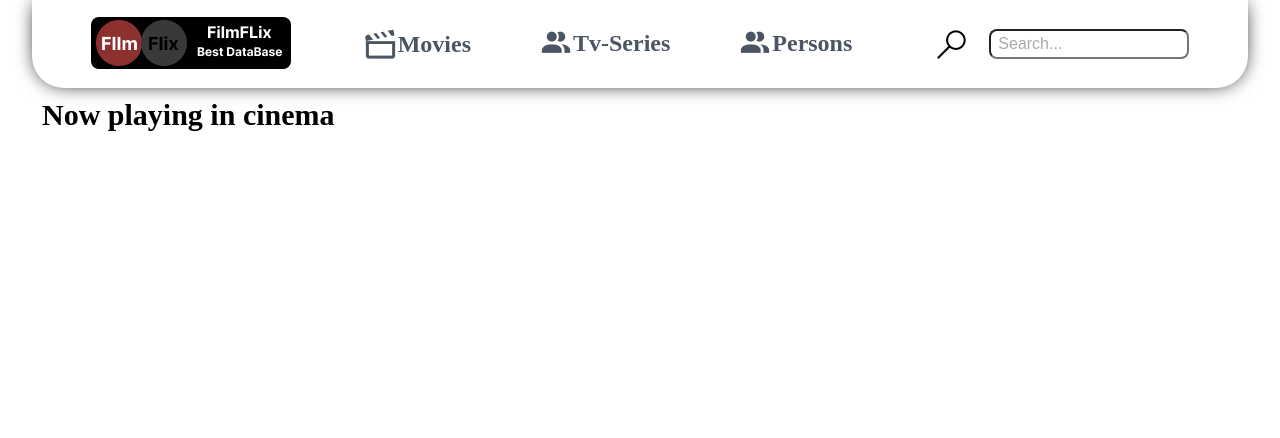
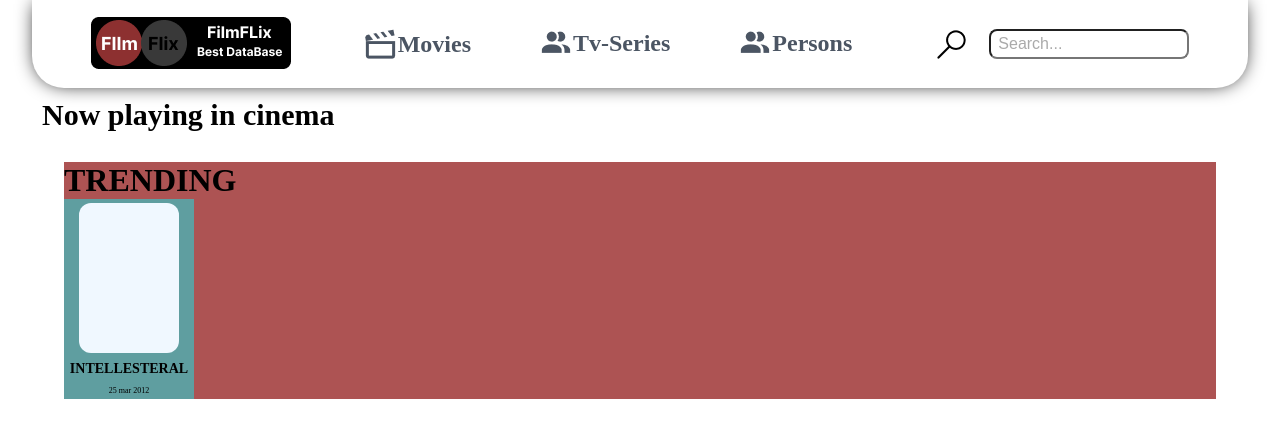
Before and after one commit to MrDaniel123/fIlm-review-app, a React (Create React App) app: page / in a window 1280 px wide. Shown: the top 438 px of the page. Built offline with nearby package versions, Linux system fonts and the light colour scheme; no server answers.

Commit message:
Add  component  ContentScroller
And add a first style Preparing to use APi data

```diff
--- /dev/null
+++ b/src/features/contentScroller/ContentScroller.tsx
@@ -0,0 +1,34 @@
+import React from 'react';
+
+import styled from 'styled-components';
+import Item from './Item';
+
+const Wrapper = styled.section`
+	display: flex;
+	flex-wrap: wrap;
+
+	width: 90%;
+	max-width: 1280px;
+	min-width: 340px;
+	min-height: 200px;
+
+	background-color: #ad5353;
+`;
+
+const Header = styled.h2`
+	width: 100%;
+	font-size: 32px;
+	font-weight: bold;
+	text-transform: uppercase;
+`;
+
+function ContentScroller() {
+	return (
+		<Wrapper>
+			<Header>Trending</Header>
+			<Item />
+		</Wrapper>
+	);
+}
+
+export default ContentScroller;
--- /dev/null
+++ b/src/features/contentScroller/Item.tsx
@@ -0,0 +1,43 @@
+import React from 'react';
+import styled from 'styled-components';
+
+const Wrapper = styled.div`
+	display: flex;
+	justify-content: center;
+	align-items: center;
+	flex-wrap: wrap;
+	width: 130px;
+	height: 200px;
+
+	background-color: cadetblue;
+`;
+
+const ImagePoster = styled.div`
+	height: 150px;
+	width: 100px;
+	border-radius: 12px;
+	background-color: aliceblue;
+`;
+
+const Title = styled.h4`
+	font-size: 14px;
+	text-transform: uppercase;
+	font-weight: bold;
+`;
+
+const Date = styled.h6`
+	font-size: 8px;
+	font-weight: lighter;
+`;
+
+function Item() {
+	return (
+		<Wrapper>
+			<ImagePoster />
+			<Title>Intellesteral</Title>
+			<Date>25 mar 2012</Date>
+		</Wrapper>
+	);
+}
+
+export default Item;
--- a/src/pages/HomePage.tsx
+++ b/src/pages/HomePage.tsx
@@ -2,17 +2,23 @@ import React from 'react';
 import styled from 'styled-components';
 
 import NowPlaying from '../features/nowPlayingCarusel/NowPlaying';
+import ContentScroller from '../features/contentScroller/ContentScroller';
 
 const StyledHomePage = styled.main`
 	display: flex;
 	justify-content: center;
-	align-content: center;
+	align-content: flex-start;
+	flex-wrap: wrap;
+	gap: 20px;
+	width: 100%;
+	height: 100vh;
 `;
 
 function HomePage() {
 	return (
 		<StyledHomePage>
 			<NowPlaying />
+			<ContentScroller />
 		</StyledHomePage>
 	);
 }
```
